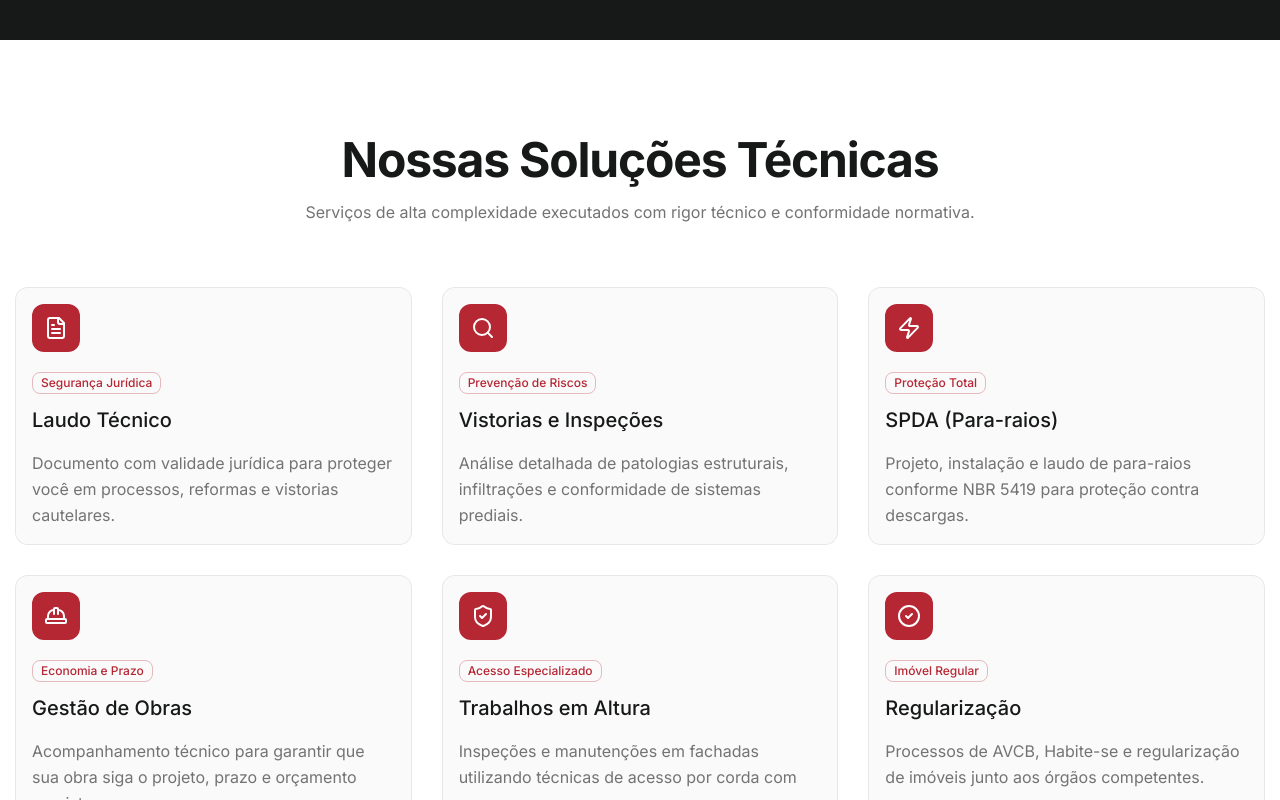
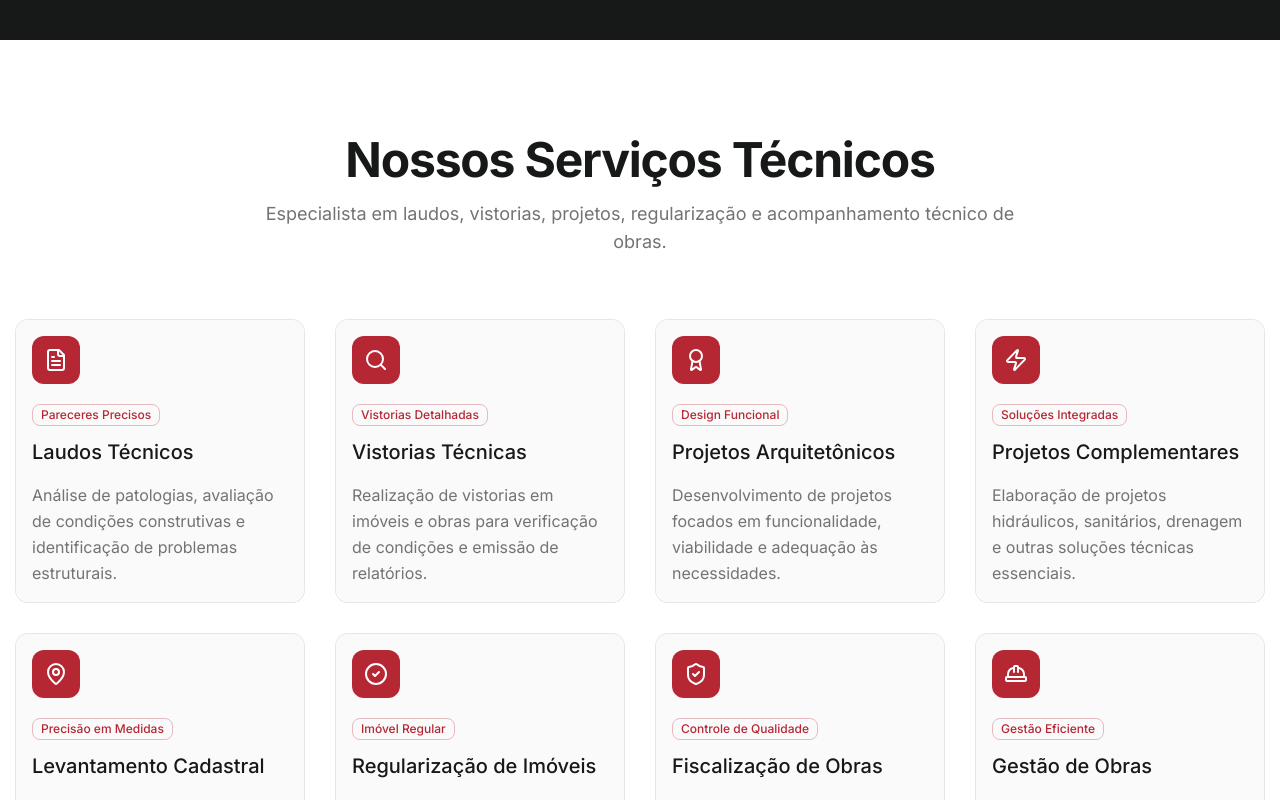
Before and after one commit to ofelipearaujo/Correia-Engenharia, a React (Vite) app: page / in a window 1280 px wide. Shown: the part 920-1720 px from the top of the page. Built offline with nearby package versions, Linux system fonts and the light colour scheme.

Commit message:
feat: Refine homepage copy and services
Update homepage heading and description to better reflect specialized engineering services.
Expand the list of services offered to include architectural projects, cadastral surveys, and property regularization.
Introduce the 'equipe-correia.png' image.

```diff
--- a/src/App.tsx
+++ b/src/App.tsx
@@ -239,10 +239,10 @@ export default function App() {
                 <ShieldCheck className="mr-1 h-3 w-3" /> Responsabilidade Técnica & ART
               </Badge>
               <h1 className="mb-6 text-5xl font-extrabold leading-[1.1] tracking-tight text-secondary md:text-7xl">
-                Evite prejuízos e riscos na sua obra com <span className="text-primary">engenharia especializada</span>
+                Engenharia com <span className="text-primary">responsabilidade técnica</span> e solução prática
               </h1>
               <p className="mb-8 text-lg text-muted-foreground md:text-xl">
-                Laudos técnicos, vistorias e soluções com validade jurídica para proteger seu patrimônio e garantir a segurança da sua edificação.
+                Laudos, vistorias, projetos arquitetônicos e complementares, levantamento cadastral, regularização de imóveis, fiscalização e gestão de obras.
               </p>
               <div className="flex flex-col gap-4 sm:flex-row">
                 <Button
@@ -307,49 +307,61 @@ export default function App() {
       <section id="serviços" className="py-24">
         <div className="container mx-auto px-4">
           <div className="mb-16 text-center">
-            <h2 className="mb-4 text-3xl font-bold tracking-tight text-secondary md:text-5xl">Nossas Soluções Técnicas</h2>
-            <p className="mx-auto max-w-2xl text-muted-foreground">
-              Serviços de alta complexidade executados com rigor técnico e conformidade normativa.
+            <h2 className="mb-4 text-3xl font-bold tracking-tight text-secondary md:text-5xl">Nossos Serviços Técnicos</h2>
+            <p className="mx-auto max-w-3xl text-muted-foreground text-lg">
+              Especialista em laudos, vistorias, projetos, regularização e acompanhamento técnico de obras.
             </p>
           </div>
 
-          <div className="grid gap-8 md:grid-cols-3">
+          <div className="grid gap-8 md:grid-cols-2 lg:grid-cols-4">
             {[
               {
-                title: 'Laudo Técnico',
-                desc: 'Documento com validade jurídica para proteger você em processos, reformas e vistorias cautelares.',
+                title: 'Laudos Técnicos',
+                desc: 'Análise de patologias, avaliação de condições construtivas e identificação de problemas estruturais.',
                 icon: FileText,
-                benefit: 'Segurança Jurídica'
+                benefit: 'Pareceres Precisos'
               },
               {
-                title: 'Vistorias e Inspeções',
-                desc: 'Análise detalhada de patologias estruturais, infiltrações e conformidade de sistemas prediais.',
+                title: 'Vistorias Técnicas',
+                desc: 'Realização de vistorias em imóveis e obras para verificação de condições e emissão de relatórios.',
                 icon: Search,
-                benefit: 'Prevenção de Riscos'
+                benefit: 'Vistorias Detalhadas'
               },
               {
-                title: 'SPDA (Para-raios)',
-                desc: 'Projeto, instalação e laudo de para-raios conforme NBR 5419 para proteção contra descargas.',
+                title: 'Projetos Arquitetônicos',
+                desc: 'Desenvolvimento de projetos focados em funcionalidade, viabilidade e adequação às necessidades.',
+                icon: Award,
+                benefit: 'Design Funcional'
+              },
+              {
+                title: 'Projetos Complementares',
+                desc: 'Elaboração de projetos hidráulicos, sanitários, drenagem e outras soluções técnicas essenciais.',
                 icon: Zap,
-                benefit: 'Proteção Total'
+                benefit: 'Soluções Integradas'
+              },
+              {
+                title: 'Levantamento Cadastral',
+                desc: 'Levantamento técnico de medidas e características para elaboração de plantas e atualização.',
+                icon: MapPin,
+                benefit: 'Precisão em Medidas'
+              },
+              {
+                title: 'Regularização de Imóveis',
+                desc: 'Apoio técnico na organização de documentação, projetos para fiscalização e processos formais.',
+                icon: CheckCircle2,
+                benefit: 'Imóvel Regular'
+              },
+              {
+                title: 'Fiscalização de Obras',
+                desc: 'Acompanhamento técnico da execução para verificar conformidade, qualidade e redução de falhas.',
+                icon: ShieldCheck,
+                benefit: 'Controle de Qualidade'
               },
               {
                 title: 'Gestão de Obras',
-                desc: 'Acompanhamento técnico para garantir que sua obra siga o projeto, prazo e orçamento previsto.',
+                desc: 'Suporte técnico para planejamento e coordenação da obra, com foco em prazo e qualidade.',
                 icon: HardHat,
-                benefit: 'Economia e Prazo'
-              },
-              {
-                title: 'Trabalhos em Altura',
-                desc: 'Inspeções e manutenções em fachadas utilizando técnicas de acesso por corda com segurança.',
-                icon: ShieldCheck,
-                benefit: 'Acesso Especializado'
-              },
-              {
-                title: 'Regularização',
-                desc: 'Processos de AVCB, Habite-se e regularização de imóveis junto aos órgãos competentes.',
-                icon: CheckCircle2,
-                benefit: 'Imóvel Regular'
+                benefit: 'Gestão Eficiente'
               }
             ].map((service, i) => (
               <motion.div
@@ -550,18 +562,18 @@ export default function App() {
               <Badge className="mb-4 bg-primary/10 text-primary hover:bg-primary/20" variant="secondary">
                 Nossa História
               </Badge>
-              <h2 className="mb-6 text-3xl font-bold tracking-tight text-secondary md:text-5xl">
-                Mais de 15 anos de <span className="text-primary">excelência</span> técnica
+              <h2 className="mb-6 text-3xl font-bold tracking-tight text-secondary md:text-5xl leading-tight">
+                Engenharia com <span className="text-primary">clareza</span>, responsabilidade e solução prática.
               </h2>
               <div className="space-y-4 text-lg text-muted-foreground">
                 <p>
-                  Desde 2011, a Correia Engenharia atua com o compromisso de entregar soluções técnicas confiáveis, atendendo clientes residenciais, comerciais e industriais com rigor e precisão.
+                  Atuamos com serviços de engenharia voltados à análise técnica, elaboração de projetos, regularização de imóveis e acompanhamento de obras, oferecendo soluções com responsabilidade e foco prático para cada demanda.
                 </p>
                 <p>
-                  Ao longo desse período, desenvolvemos uma atuação focada em projetos, laudos, vistorias e fiscalização de obras, garantindo mais segurança, controle e assertividade nas decisões dos nossos clientes.
+                  Nosso trabalho atende necessidades como laudos, vistorias, projetos arquitetônicos e complementares, levantamento cadastral, fiscalização e gestão de obra, buscando sempre unir segurança técnica e organização.
                 </p>
                 <p className="font-semibold text-secondary">
-                  Nosso compromisso é evitar erros, reduzir prejuízos e entregar resultados que superam as expectativas normativas.
+                  Cada serviço é conduzido com análise criteriosa e foco em orientar o cliente com clareza, seja para construir, corrigir ou regularizar.
                 </p>
               </div>
             </motion.div>
@@ -643,29 +655,55 @@ export default function App() {
       </section>
 
       {/* How it Works */}
-      <section className="py-24">
+      <section className="py-24 bg-muted/30">
         <div className="container mx-auto px-4">
           <div className="mb-16 text-center">
             <h2 className="text-3xl font-bold text-secondary md:text-5xl">Como Funciona</h2>
           </div>
-          <div className="grid gap-8 md:grid-cols-3">
+          <div className="grid gap-8 md:grid-cols-5">
             {[
-              { step: '01', title: 'Contato via WhatsApp', desc: 'Você nos conta seu problema e agendamos uma visita técnica rápida.', icon: MessageCircle },
-              { step: '02', title: 'Análise Técnica', desc: 'Realizamos a vistoria no local com equipamentos de precisão.', icon: Search },
-              { step: '03', title: 'Entrega com ART', desc: 'Você recebe o laudo ou projeto com validade legal e responsabilidade técnica.', icon: CheckCircle2 },
+              { step: '01', title: 'Entendimento', desc: 'Escuta ativa para compreender a sua necessidade específica.', icon: MessageCircle },
+              { step: '02', title: 'Análise Inicial', desc: 'Avaliação técnica preliminar para direcionar a solução.', icon: Search },
+              { step: '03', title: 'Proposta Clara', desc: 'Escopo detalhado e transparente para sua aprovação.', icon: FileText },
+              { step: '04', title: 'Execução', desc: 'Execução do serviço técnico com rigor e acompanhamento.', icon: HardHat },
+              { step: '05', title: 'Entrega', desc: 'Finalização e orientações sobre os próximos passos.', icon: CheckCircle2 },
             ].map((item, i) => (
               <motion.div
                 key={i}
                 whileHover={{ y: -10 }}
-                className="relative text-center p-8 rounded-2xl transition-all hover:bg-muted/50 group"
+                className="relative text-center p-6 rounded-2xl transition-all hover:bg-white hover:shadow-xl group"
               >
-                <div className="mx-auto mb-6 flex h-20 w-20 items-center justify-center rounded-full bg-muted text-primary transition-colors group-hover:bg-primary group-hover:text-white">
-                  <item.icon className="h-10 w-10" />
+                <div className="mx-auto mb-6 flex h-16 w-16 items-center justify-center rounded-full bg-muted text-primary transition-colors group-hover:bg-primary group-hover:text-white">
+                  <item.icon className="h-8 w-8" />
                 </div>
-                <div className="absolute top-4 right-1/2 translate-x-12 text-6xl font-black text-muted/50 transition-all group-hover:text-primary/10">{item.step}</div>
-                <h3 className="mb-4 text-xl font-bold text-secondary">{item.title}</h3>
-                <p className="text-muted-foreground">{item.desc}</p>
+                <div className="absolute top-2 right-1/2 translate-x-10 text-4xl font-black text-muted/30 transition-all group-hover:text-primary/10">{item.step}</div>
+                <h3 className="mb-3 text-lg font-bold text-secondary">{item.title}</h3>
+                <p className="text-sm text-muted-foreground">{item.desc}</p>
               </motion.div>
+            ))}
+          </div>
+        </div>
+      </section>
+
+      {/* Target Audience */}
+      <section className="py-16 bg-secondary text-white">
+        <div className="container mx-auto px-4">
+          <div className="text-center mb-10">
+            <h3 className="text-2xl font-bold md:text-3xl">Para quem atendemos</h3>
+          </div>
+          <div className="flex flex-wrap justify-center gap-4 md:gap-8">
+            {[
+              'Proprietários de Imóveis',
+              'Condomínios',
+              'Empresas',
+              'Investidores',
+              'Parceiros da Construção',
+              'Clientes Residenciais'
+            ].map((target, i) => (
+              <div key={i} className="flex items-center gap-2 bg-white/10 px-4 py-2 rounded-full border border-white/20">
+                <CheckCircle2 className="h-4 w-4 text-primary" />
+                <span className="text-sm font-medium">{target}</span>
+              </div>
             ))}
           </div>
         </div>
@@ -753,14 +791,14 @@ export default function App() {
       {/* CTA Section */}
       <section className="bg-primary py-20 text-white">
         <div className="container mx-auto px-4 text-center">
-          <h2 className="mb-6 text-3xl font-bold md:text-5xl">Fale agora com um engenheiro e evite prejuízos</h2>
-          <p className="mb-10 text-xl text-white/80">Atendimento imediato para situações de urgência e orçamentos técnicos.</p>
+          <h2 className="mb-6 text-3xl font-bold md:text-5xl">Precisa de apoio técnico para sua obra ou imóvel?</h2>
+          <p className="mb-10 text-xl text-white/80">Entre em contato e solicite um orçamento técnico especializado.</p>
           <Button
             size="lg"
             onClick={() => window.open(WHATSAPP_LINK, '_blank')}
             className="h-16 rounded-full bg-white px-10 text-xl font-bold text-primary hover:bg-white/90"
           >
-            <MessageCircle className="mr-2 h-6 w-6" /> Chamar no WhatsApp
+            <MessageCircle className="mr-2 h-6 w-6" /> Falar com Engenheiro
           </Button>
         </div>
       </section>
```
Also changed, not shown: public/equipe-correia.png, public/logo.png.
